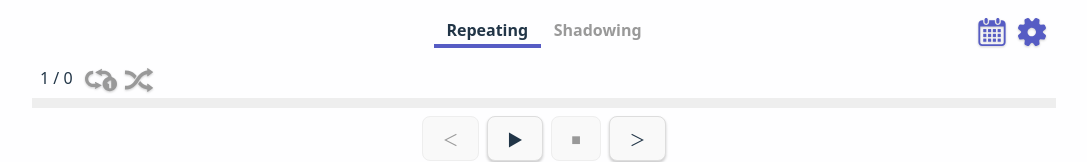
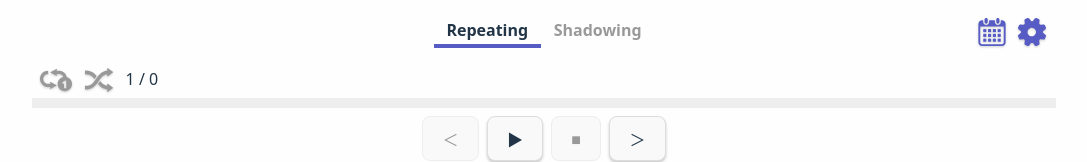
Before and after one commit to millibar/repeat, a React (Vite) app: page / in a window 1280 px wide. Shown: the top 162 px of the page, without its empty margins (96-1183 px from the left). Built offline with nearby package versions, Linux system fonts and the light colour scheme; no server answers.

Commit message:
PlayerOptions.tsxを切り出し

```diff
--- /dev/null
+++ b/src/components/player/PlayerOptions.tsx
@@ -0,0 +1,44 @@
+import { ToggleSVG } from "../common/ToggleSVG";
+import { RepeatOneSVG, ShuffleSVG } from "../common/Svg";
+
+type PlayerOptionsProps = {
+  current: number;
+  total: number;
+  isRepeatOne: boolean;
+  isRandom: boolean;
+  disabled: boolean;
+  onRepeatOneChange: (checked: boolean) => void;
+  onRandomChange: (checked: boolean) => void;
+};
+
+export function PlayerOptions({
+  current,
+  total,
+  isRepeatOne,
+  isRandom,
+  disabled,
+  onRepeatOneChange,
+  onRandomChange,
+}: PlayerOptionsProps) {
+  return (
+    <div className="options">
+      <ToggleSVG
+        SVG={RepeatOneSVG}
+        checked={isRepeatOne}
+        onChange={onRepeatOneChange}
+        className="repeat-one"
+        disabled={disabled}
+      />
+      <ToggleSVG
+        SVG={ShuffleSVG}
+        checked={isRandom}
+        onChange={onRandomChange}
+        className="shuffle"
+        disabled={disabled}
+      />
+      <span>
+        {current} / {total}
+      </span>
+    </div>
+  );
+}
--- a/src/components/player/PlayerScreen.tsx
+++ b/src/components/player/PlayerScreen.tsx
@@ -7,10 +7,9 @@ import {
 } from "../../utils.ts";
 import { addStudyLog } from "../../db/studyLog.ts";
 
-import { ToggleSVG } from "../common/ToggleSVG.tsx";
 import { SettingsModal } from "./SettingsModal.tsx";
-import { RepeatOneSVG, ShuffleSVG } from "../common/Svg.tsx";
 import { PlayerControls } from "./PlayerControls.tsx";
+import { PlayerOptions } from "./PlayerOptions.tsx";
 import { SentenceViewer } from "./SentenceViewer.tsx";
 
 import { ModeSelector } from "./ModeSelector.tsx";
@@ -352,29 +351,21 @@ export function PlayerScreen({ onOpenHistory }: PlayerScreenProps) {
 
       <audio ref={audioRef} onEnded={handleEnded} preload="auto" />
 
-      <div className="options">
-        {currentPlayIndex + 1} / {playQueue.length}{" "}
-        <ToggleSVG
-          SVG={RepeatOneSVG}
-          checked={isRepeatOne}
-          onChange={setIsRepeatOne}
-          className="repeat-one"
+      <PlayerOptions
+        current={currentPlayIndex + 1}
+        total={playQueue.length}
+        isRepeatOne={isRepeatOne}
+        isRandom={isRandom}
         disabled={phase !== "idle"}
-        />
-        <ToggleSVG
-          SVG={ShuffleSVG}
-          checked={isRandom}
-          onChange={(b) => {
+        onRepeatOneChange={setIsRepeatOne}
+        onRandomChange={(b) => {
           setIsRandom(b);
           saveSettings({
             isRandom: b,
           });
           updatePlayQueue(b);
         }}
-          className="shuffle"
-          disabled={phase !== "idle"}
       />
-      </div>
 
       <div className="progress">
         <progress className={phase} value={progress} max={100} />
--- a/src/index.css
+++ b/src/index.css
@@ -119,8 +119,12 @@ div.options {
   padding: 0;
 }
 
+div.options span {
+  display: inline-block;
+}
+
 div.options svg {
-  margin-left: 0.5em;
+  margin-right: 0.8em;
 }
 
 label.toggle svg {
@@ -174,7 +178,7 @@ progress.waiting::-webkit-progress-value {
 
 progress.idle::-moz-progress-bar,
 progress.playing::-moz-progress-bar,
-progress.waiting::-moz-progress-value{
+progress.waiting::-moz-progress-value {
   background-color: var(--color-progress-idle);
 }
 
@@ -184,7 +188,7 @@ progress.waiting::-webkit-progress-bar {
 }
 
 progress.playing::-moz-progress-value,
-progress.waiting::-moz-progress-bar{
+progress.waiting::-moz-progress-bar {
   background-color: var(--color-progress-playing);
 }
 
@@ -330,7 +334,7 @@ button {
   background: var(--color-background-button);
   color: var(--color-text);
   cursor: pointer;
-  -webkit-tap-highlight-color: transparent
+  -webkit-tap-highlight-color: transparent;
 }
 
 button:disabled {
@@ -346,8 +350,6 @@ button:disabled {
   border: 1px solid #eee;
   box-shadow: none;
 }
-
-
 
 .modal-overlay {
   position: fixed;
```
Lines whose indentation alone changed are shown as unchanged.
